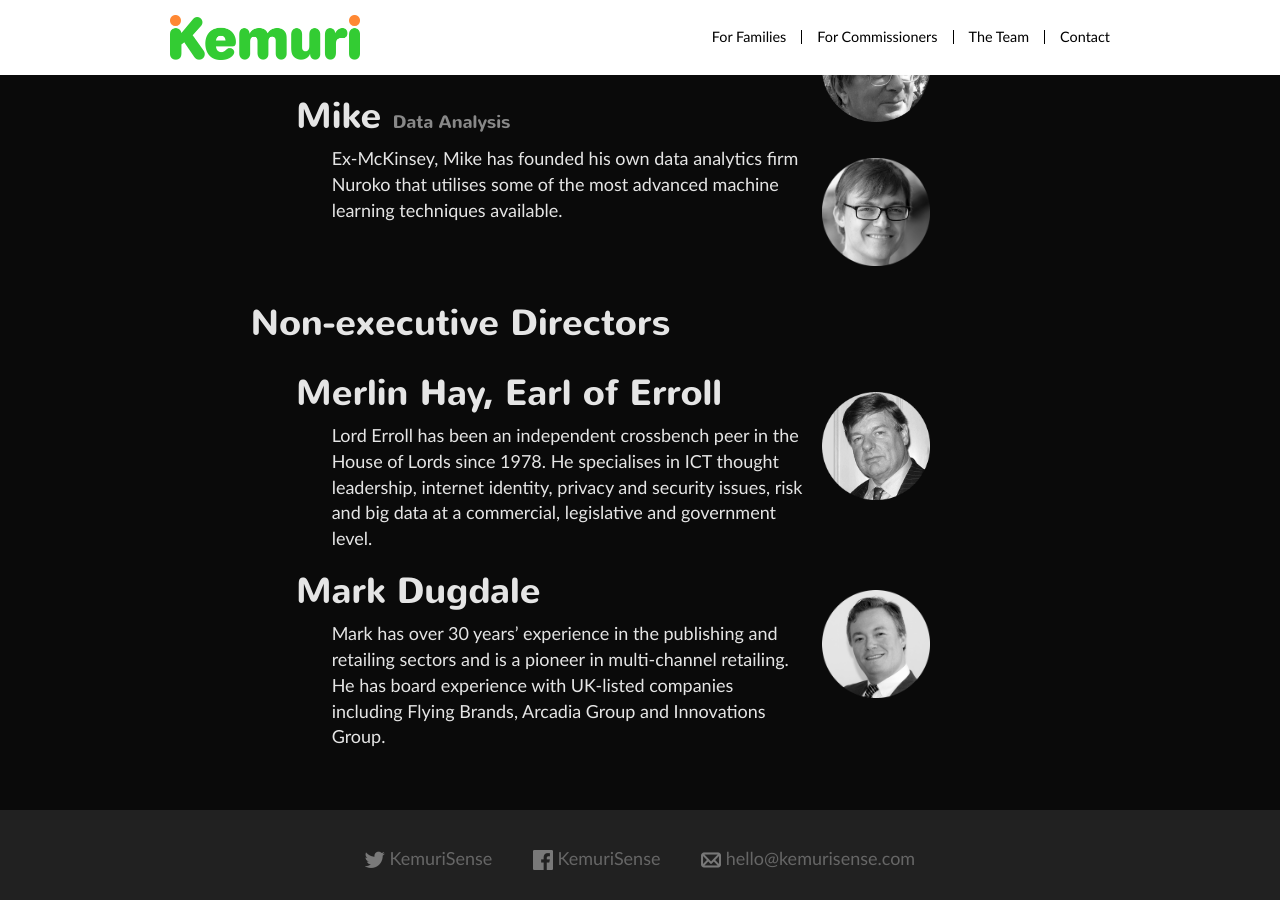
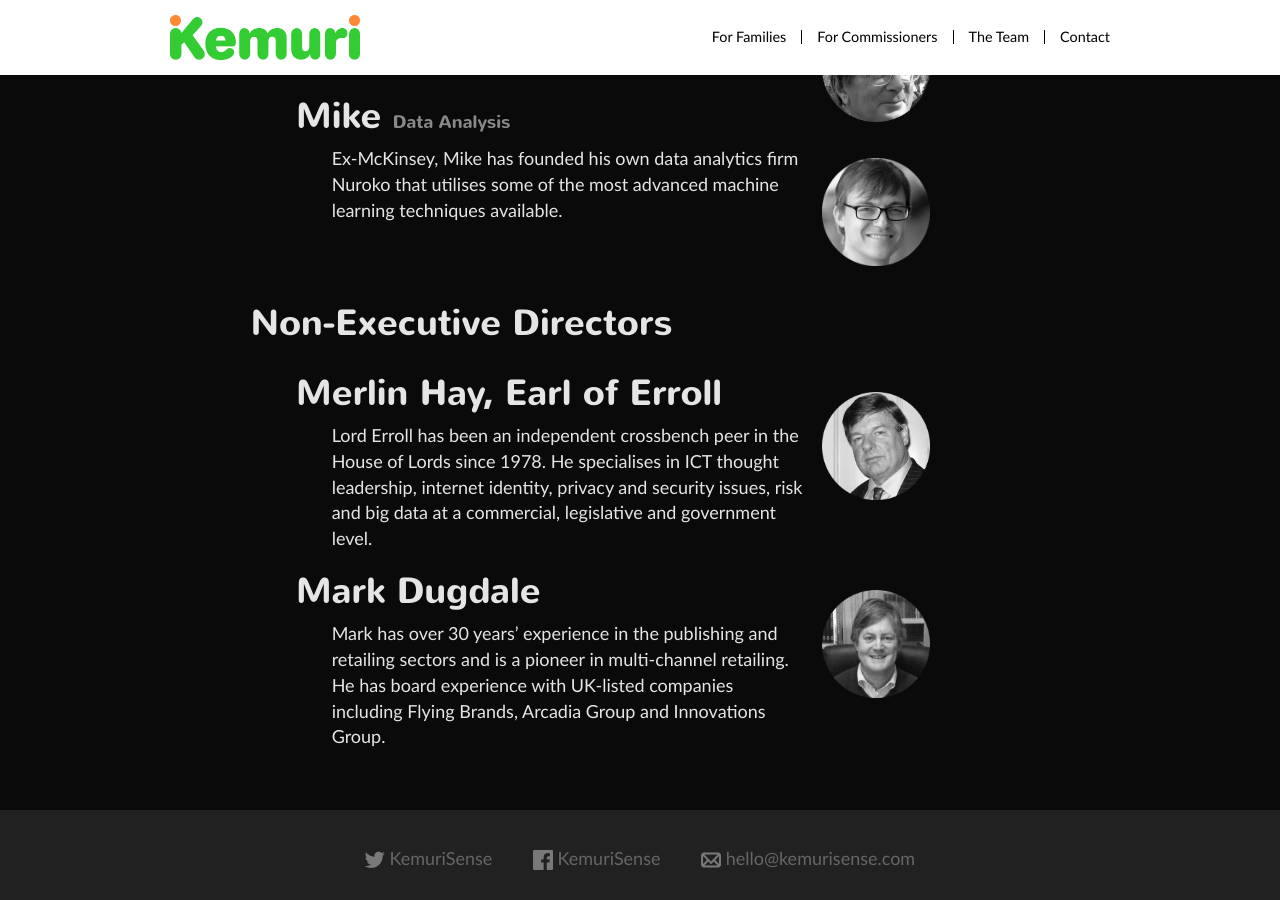
Before and after one commit to intelligentlilli/kemurisense.github.io, a Jekyll site: the page built from team.html, in a window 1280 px wide and 900 px high, scrolled down 1006 px. Built offline with Jekyll 4.4.1, drawn with Linux system fonts in a browser that asks for light colours; nearby versions of some CDN libraries; library files that are not in the unit come from our copies.

Commit message:
correct images for team

```diff
--- a/team.html
+++ b/team.html
@@ -74,7 +74,7 @@
 
 		<div class="row">
 			<div class="col-md-10 col-md-push-1">
-				<h1>Non-executive Directors</h1>
+				<h1>Non-Executive Directors</h1>
 			</div>
 		</div>
 
@@ -90,7 +90,7 @@
 					</li>
 
 					<li>
-						{% include mugshot.html  name="Russ Anderson" alignment="right" src="BW-Russ-Anderson.png" %}
+						{% include mugshot.html  name="Mark Dugdale" alignment="right" src="BW-Mark-Dugdale.png" %}
 						<h2>Mark Dugdale </h2>
 						<p>Mark has over 30 years’ experience in the publishing and retailing sectors and is a pioneer in multi-channel retailing. He has board experience with UK-listed companies including Flying Brands, Arcadia Group and Innovations Group. </p>
 					</li>
```
